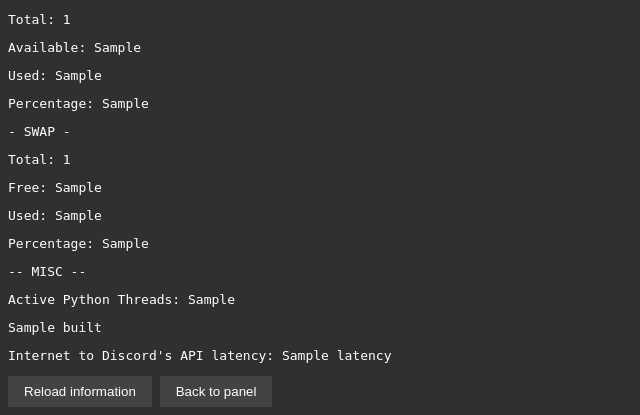
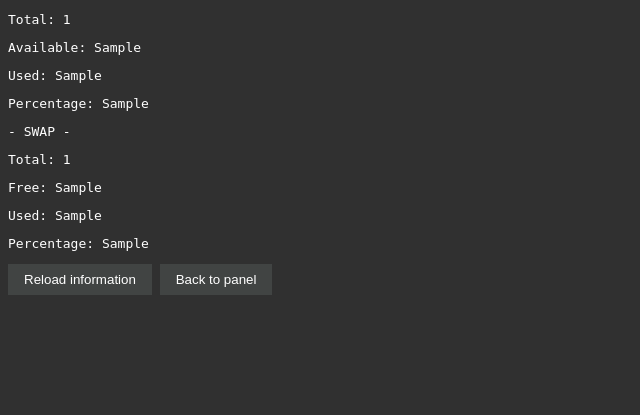
Before and after one commit to ItsTato/proctrl, a Python web app: template templates/completeInfo.html in a window 1280 px wide. Shown: the part 534-949 px from the top of the page, without its empty margins (0-640 px from the left). After the commit the page ends 829 px from the top, so only its background shows below. Run offline with Jinja, Linux system fonts and the light colour scheme; the template is opened without the code that fills it: most values are stand-ins (such as "Sample title", 1, 10 or a date in 2020).

Commit message:
Update completeInfo.html

```diff
--- a/templates/completeInfo.html
+++ b/templates/completeInfo.html
@@ -36,11 +36,6 @@
             <p>Free: {{swapAvailable}}</p>
             <p>Used: {{swapUsed}}</p>
             <p>Percentage: {{swapUsage}}</p>
-            <p> </p>
-            <p> -- MISC -- </p>
-            <p>Active Python Threads: {{active_python_threads}}</p>
-            <p>{{built}}</p>
-            <p>Internet to Discord's API latency: {{latency}}</p>
             <a href="/panel/completeinfo"><button style="background-color: #414443; border: none; color: white; padding: 8px 16px; text-align: center; cursor: pointer; display: inline-block; text-decoration: none; font-size: 12;">Reload information</button></a> <a href="{{panelSite}}"><button style="background-color: #414443; border: none; color: white; padding: 8px 16px; text-align: center; cursor: pointer; display: inline-block; text-decoration: none; font-size: 12;">Back to panel</button></a>
         </code></span>
     </body>
```
